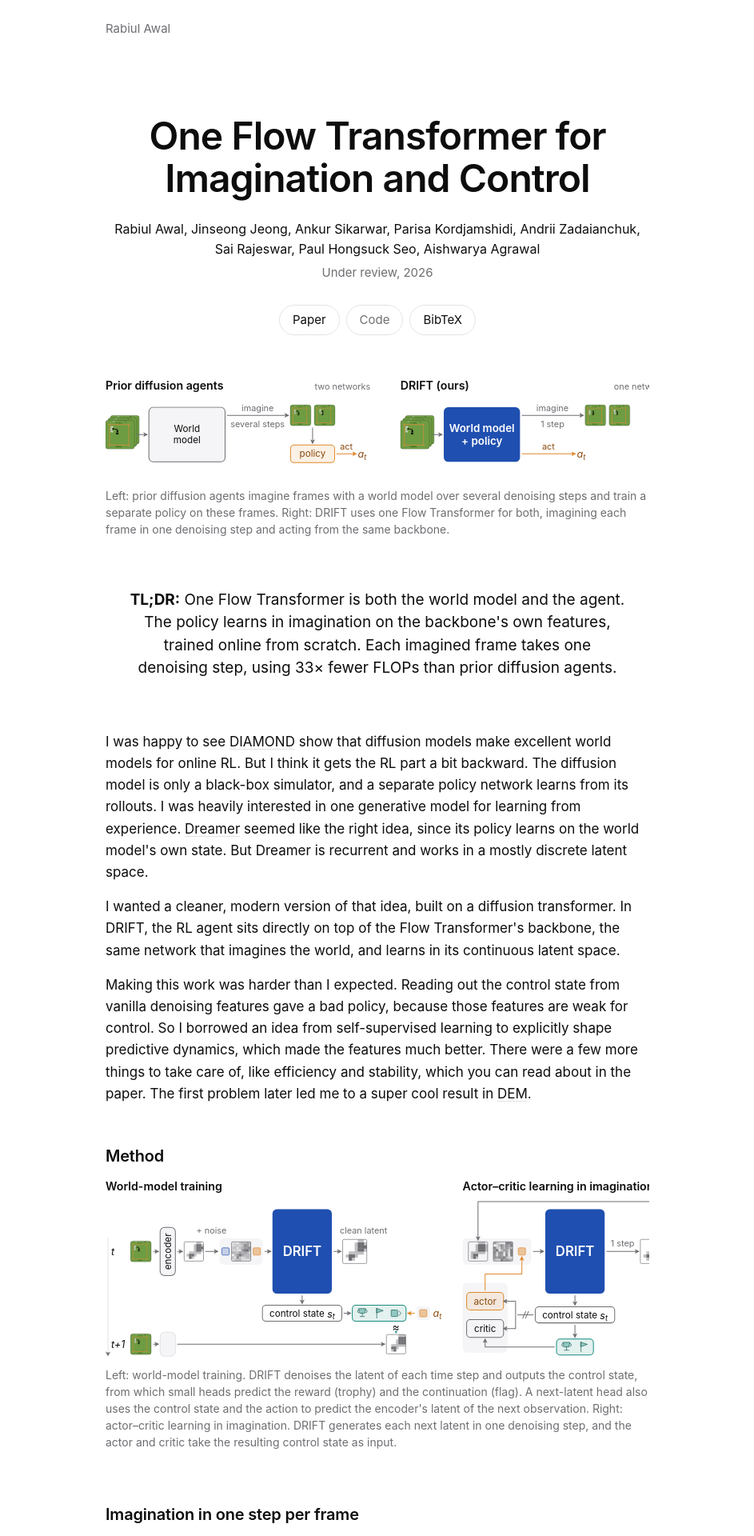
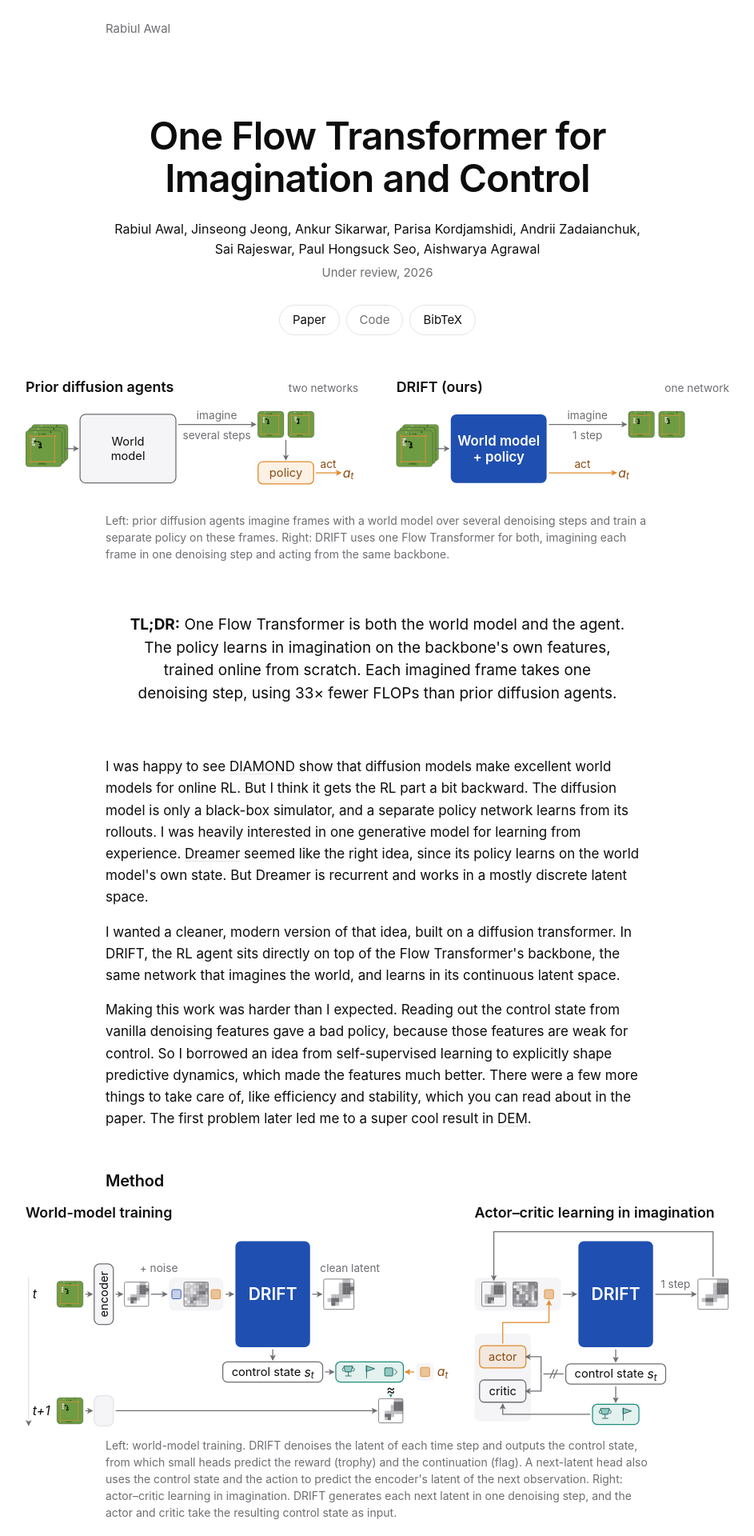
Before and after one commit to rabiulcste/rabiulcste.github.io, a Jekyll site: the page built from drift/index.html, in a window 1280 px wide. Shown: the top 1920 px of the page at 80% size, without its empty margins (168-1111 px from the left). Built offline with Jekyll 4.4.1, drawn with Linux system fonts in a browser that asks for light colours.

Commit message:
Widen the DRIFT teaser and method figures
Co-Authored-By: Claude Opus 5.5 <noreply@anthropic.com>

```diff
--- a/css/project.css
+++ b/css/project.css
@@ -158,6 +158,8 @@ footer.site a { color: var(--muted); text-decoration: none; }
 :root { --drift: #1F4FB0; --drift-2: #79A8F2; --drift-grid: #ececef; }
 @media (prefers-color-scheme: dark) { :root { --drift: #79A8F2; --drift-2: #4A78C8; --drift-grid: #222225; } }
 .drift-media { margin: 0 0 12px; overflow-x: auto; }
+/* Teaser width, as on DEM: wider than the column on large screens, the column on phones. */
+.drift-media--wide { width: min(880px, 100vw - 2 * var(--gutter)); margin-left: calc(50% - min(440px, 50vw - var(--gutter))); }
 .drift-svg { display: block; width: 100%; height: auto; min-width: 560px; }
 .drift-svg text { font-family: var(--font); font-size: 15px; fill: var(--text); }
 .drift-svg .ttl { font-weight: 600; }
--- a/drift/index.html
+++ b/drift/index.html
@@ -30,7 +30,7 @@ bibtex: |
 
 <section>
     <figure class="fig">
-        <div class="drift-media"><svg class="drift-svg drift-diagram" viewBox="0 0 837 146" role="img" aria-labelledby="te-t"><title id="te-t">Left, prior diffusion agents: a world model imagines frames over several denoising steps and a separate policy acts on them. Right, DRIFT: one network, world model plus policy, imagines each frame in one step and acts.</title><defs><marker id="d-ah" viewBox="0 0 10 10" refX="8" refY="5" markerWidth="6" markerHeight="6" orient="auto-start-reverse"><path d="M0 0L10 5L0 10L2.5 5z" class="ahd"/></marker><marker id="d-ah-amb" viewBox="0 0 10 10" refX="8" refY="5" markerWidth="6" markerHeight="6" orient="auto-start-reverse"><path d="M0 0L10 5L0 10L2.5 5z" class="ahd-amb"/></marker><marker id="d-ah-teal" viewBox="0 0 10 10" refX="8" refY="5" markerWidth="6" markerHeight="6" orient="auto-start-reverse"><path d="M0 0L10 5L0 10L2.5 5z" class="ahd-teal"/></marker></defs><text class="ttl2" x="0.0" y="14.4" text-anchor="start">Prior diffusion agents</text>
+        <div class="drift-media drift-media--wide"><svg class="drift-svg drift-diagram" viewBox="0 0 837 146" role="img" aria-labelledby="te-t"><title id="te-t">Left, prior diffusion agents: a world model imagines frames over several denoising steps and a separate policy acts on them. Right, DRIFT: one network, world model plus policy, imagines each frame in one step and acts.</title><defs><marker id="d-ah" viewBox="0 0 10 10" refX="8" refY="5" markerWidth="6" markerHeight="6" orient="auto-start-reverse"><path d="M0 0L10 5L0 10L2.5 5z" class="ahd"/></marker><marker id="d-ah-amb" viewBox="0 0 10 10" refX="8" refY="5" markerWidth="6" markerHeight="6" orient="auto-start-reverse"><path d="M0 0L10 5L0 10L2.5 5z" class="ahd-amb"/></marker><marker id="d-ah-teal" viewBox="0 0 10 10" refX="8" refY="5" markerWidth="6" markerHeight="6" orient="auto-start-reverse"><path d="M0 0L10 5L0 10L2.5 5z" class="ahd-teal"/></marker></defs><text class="ttl2" x="0.0" y="14.4" text-anchor="start">Prior diffusion agents</text>
 <text class="lab" x="396.0" y="14.4" text-anchor="end">two networks</text>
 <image class="tile" href="tile_obs.webp" x="7.2" y="52.8" width="43.2" height="43.2" preserveAspectRatio="none"/><rect class="tile-f" x="7.2" y="52.8" width="43.2" height="43.2" rx="4.2"/>
 <image class="tile" href="tile_obs.webp" x="3.6" y="56.4" width="43.2" height="43.2" preserveAspectRatio="none"/><rect class="tile-f" x="3.6" y="56.4" width="43.2" height="43.2" rx="4.2"/>
@@ -81,7 +81,7 @@ bibtex: |
 <section id="method">
     <h2>Method</h2>
     <figure class="fig">
-        <div class="drift-media"><svg class="drift-svg drift-diagram" viewBox="0 0 837 262" role="img" aria-labelledby="ov-t"><title id="ov-t">Left, world-model training: an observation is encoded, noised and passed with its tokens through DRIFT, which outputs a control state feeding predictor heads, including a next-latent head aligned with the encoder latent of the next observation. Right, actor-critic learning in imagination: DRIFT generates each next latent in one step, and the actor and critic take the resulting control state.</title><defs><marker id="d-ah" viewBox="0 0 10 10" refX="8" refY="5" markerWidth="6" markerHeight="6" orient="auto-start-reverse"><path d="M0 0L10 5L0 10L2.5 5z" class="ahd"/></marker><marker id="d-ah-amb" viewBox="0 0 10 10" refX="8" refY="5" markerWidth="6" markerHeight="6" orient="auto-start-reverse"><path d="M0 0L10 5L0 10L2.5 5z" class="ahd-amb"/></marker><marker id="d-ah-teal" viewBox="0 0 10 10" refX="8" refY="5" markerWidth="6" markerHeight="6" orient="auto-start-reverse"><path d="M0 0L10 5L0 10L2.5 5z" class="ahd-teal"/></marker></defs><text class="ttl2" x="0.0" y="13.2" text-anchor="start">World-model training</text>
+        <div class="drift-media drift-media--wide"><svg class="drift-svg drift-diagram" viewBox="0 0 837 262" role="img" aria-labelledby="ov-t"><title id="ov-t">Left, world-model training: an observation is encoded, noised and passed with its tokens through DRIFT, which outputs a control state feeding predictor heads, including a next-latent head aligned with the encoder latent of the next observation. Right, actor-critic learning in imagination: DRIFT generates each next latent in one step, and the actor and critic take the resulting control state.</title><defs><marker id="d-ah" viewBox="0 0 10 10" refX="8" refY="5" markerWidth="6" markerHeight="6" orient="auto-start-reverse"><path d="M0 0L10 5L0 10L2.5 5z" class="ahd"/></marker><marker id="d-ah-amb" viewBox="0 0 10 10" refX="8" refY="5" markerWidth="6" markerHeight="6" orient="auto-start-reverse"><path d="M0 0L10 5L0 10L2.5 5z" class="ahd-amb"/></marker><marker id="d-ah-teal" viewBox="0 0 10 10" refX="8" refY="5" markerWidth="6" markerHeight="6" orient="auto-start-reverse"><path d="M0 0L10 5L0 10L2.5 5z" class="ahd-teal"/></marker></defs><text class="ttl2" x="0.0" y="13.2" text-anchor="start">World-model training</text>
 <text class="ttl2" x="534.0" y="13.2" text-anchor="start">Actor–critic learning in imagination</text>
 <path class="ln-faint" d="M3.6 84.0 L3.6 259.8" marker-end="url(#d-ah)"/>
 <text class="math" x="8.4" y="104.4" text-anchor="start" dominant-baseline="central">t</text>
```
